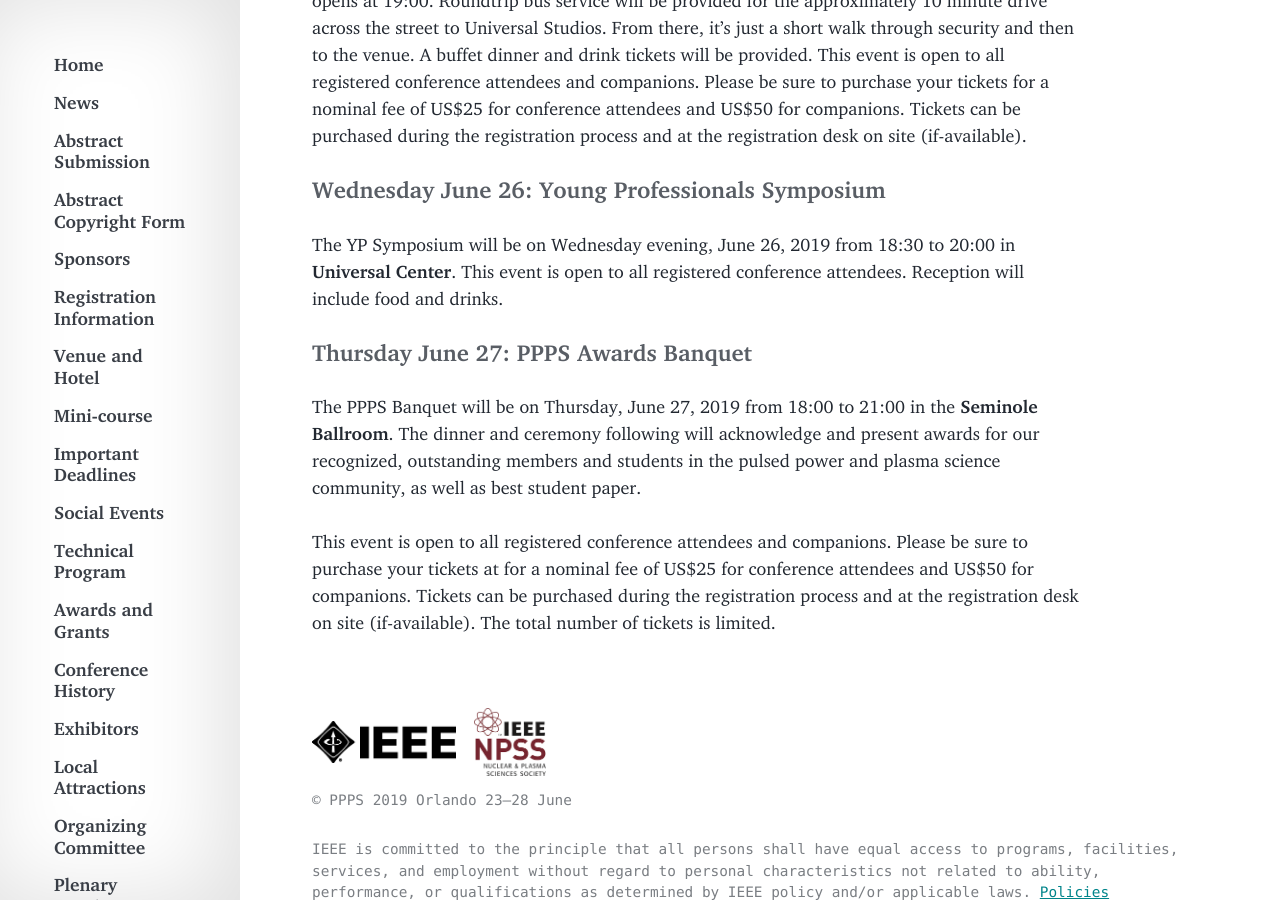
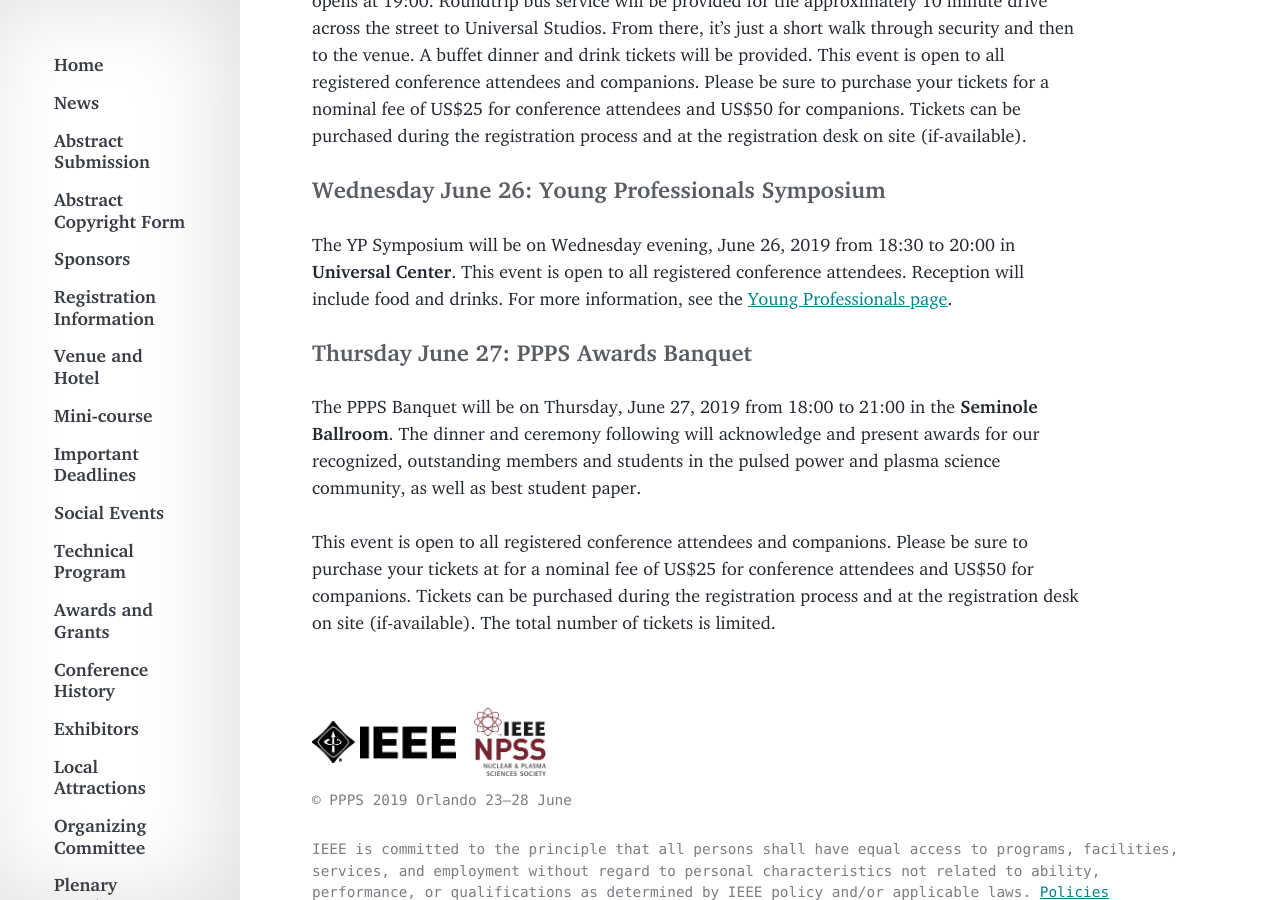
Before and after one commit to ppps2019/ppps2019.github.io, a Jekyll site: the page built from _info_articles/social.md, in a window 1280 px wide and 900 px high, scrolled down 1373 px. Built offline with Jekyll 4.4.1, drawn with Linux system fonts in a browser that asks for light colours; comment, search, counter and statistics services are not loaded.

Commit message:
Update social.md

```diff
--- a/_info_articles/social.md
+++ b/_info_articles/social.md
@@ -31,7 +31,7 @@ The PPPS 2019 Night Out will be on Tuesday evening, June 25, 2019 from 18:30 to
 
 ### Wednesday June 26: Young Professionals Symposium
 
-The YP Symposium will be on Wednesday evening, June 26, 2019 from 18:30 to 20:00 in **Universal Center**.  This event is open to all registered conference attendees.   Reception will include food and drinks.
+The YP Symposium will be on Wednesday evening, June 26, 2019 from 18:30 to 20:00 in **Universal Center**.  This event is open to all registered conference attendees. Reception will include food and drinks. For more information, see the [Young Professionals page]({{ site.baseurl }}{% link _info_articles/youngprofessionals.md %}).
 
 ### Thursday June 27: PPPS Awards Banquet
 
```
